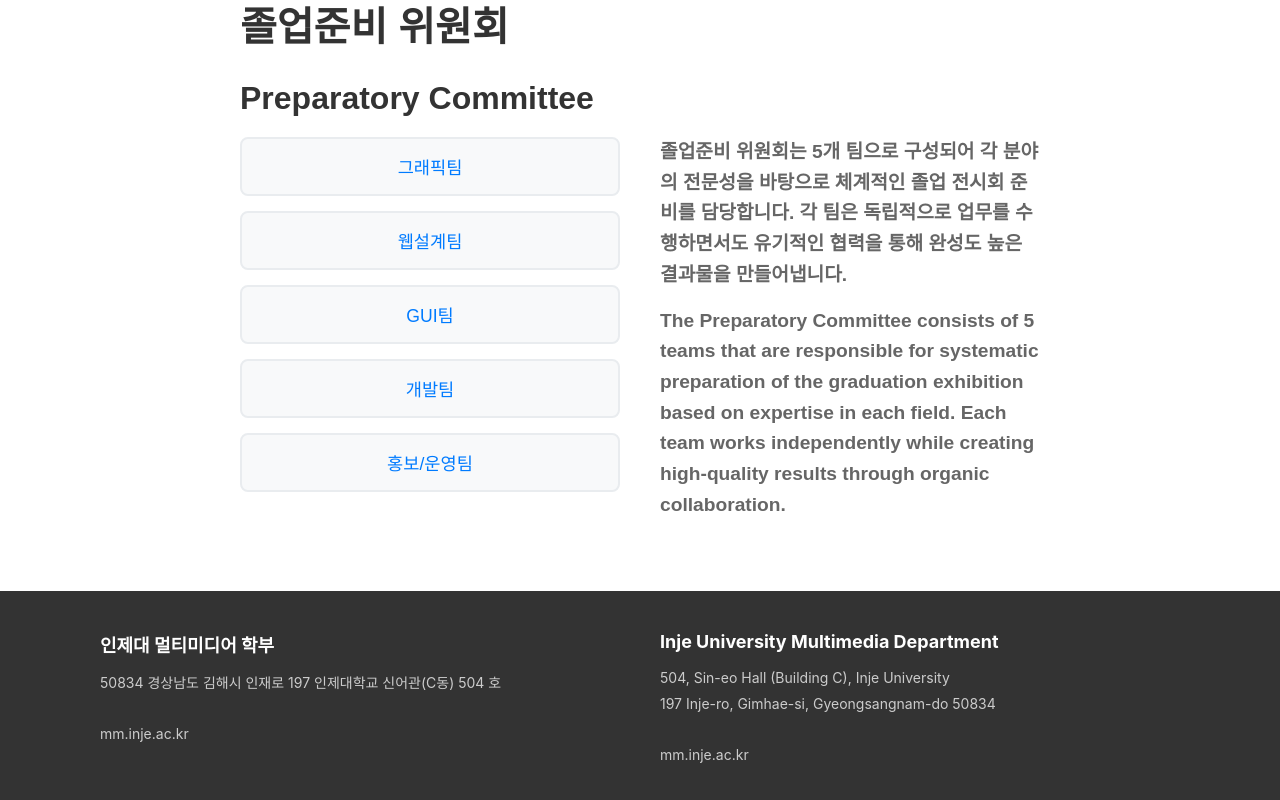
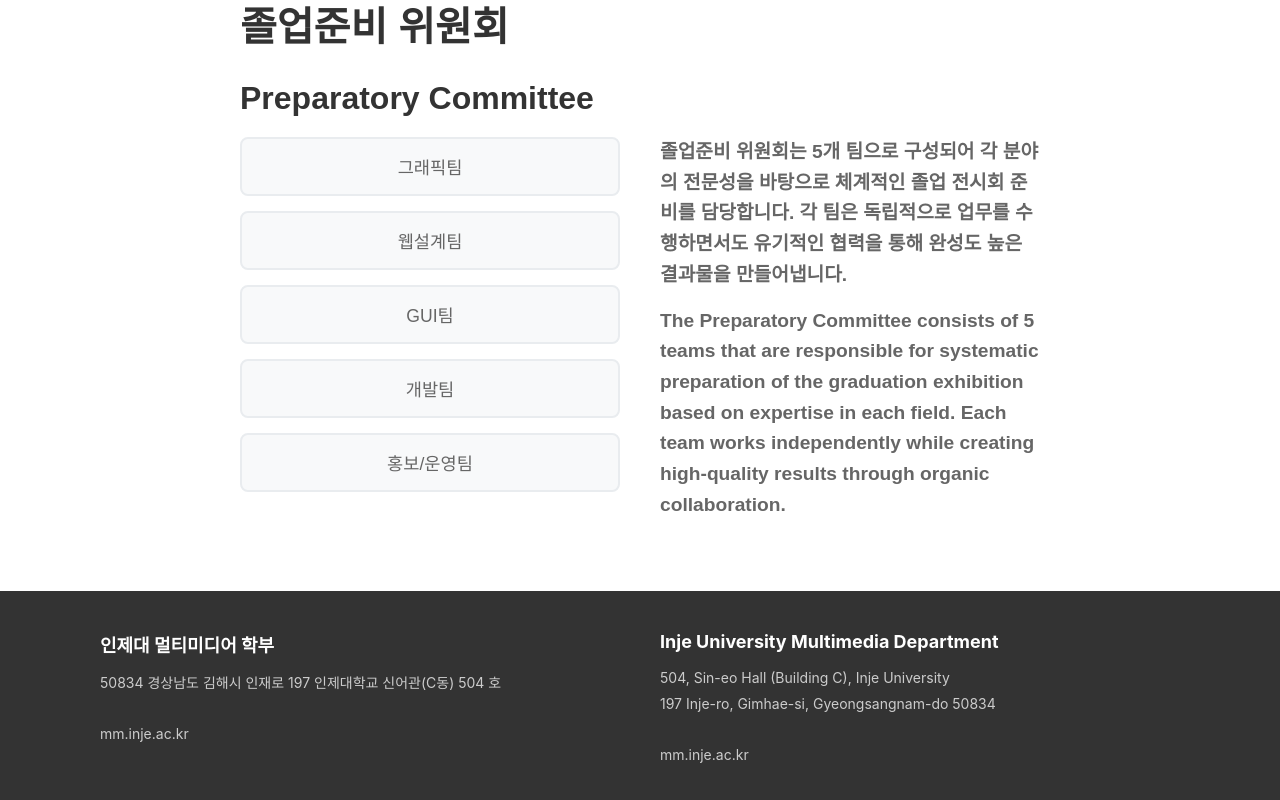
Before and after one commit to swhwang81/react-test, a React (Create React App) app: page /#/about in a window 1280 px wide. Shown: the part 1609-2409 px from the top of the page. Built offline with nearby package versions, Linux system fonts and the light colour scheme.

Commit message:
Change team list text color to match other text colors

```diff
--- a/src/pages/about.css
+++ b/src/pages/about.css
@@ -52,7 +52,7 @@
 }
 
 .about-team-items li {
-  color: #007bff;
+  color: #666;
   font-size: 1.1rem;
   font-weight: 500;
   padding: 15px 20px;
```
